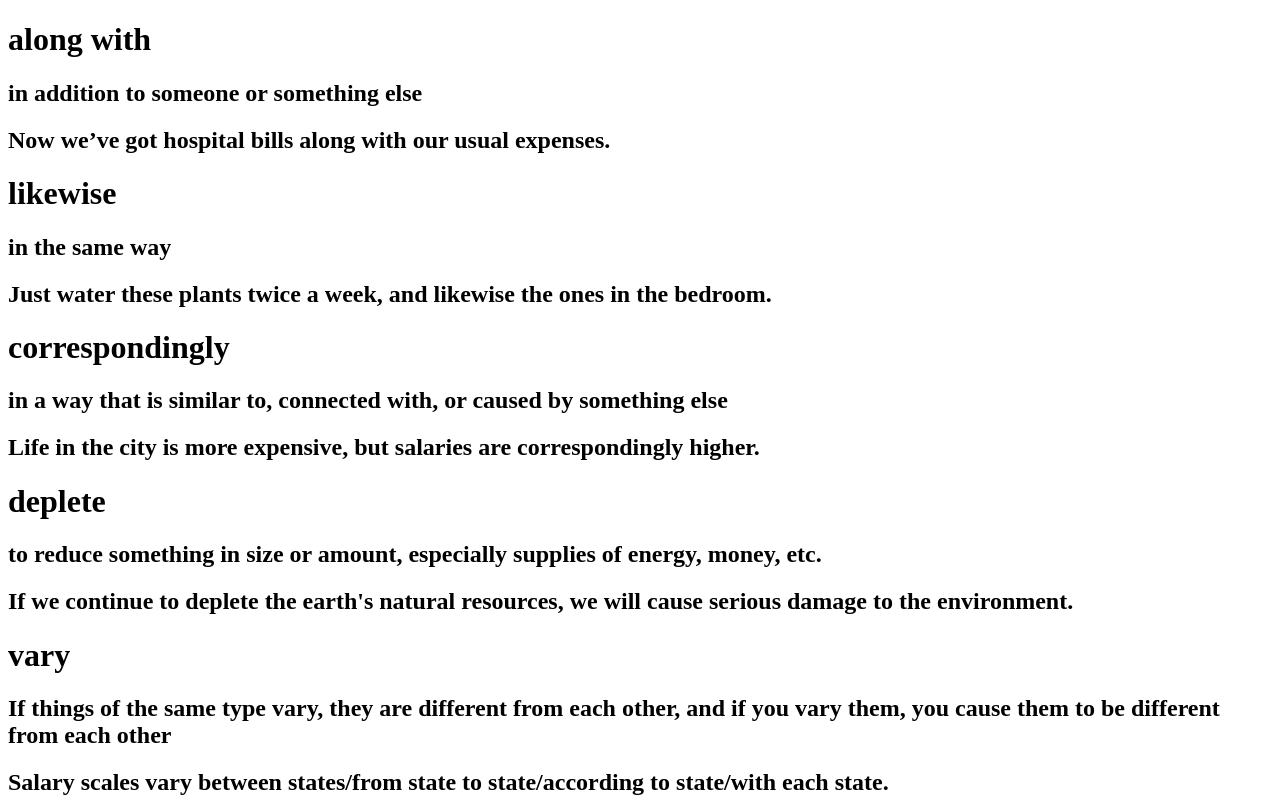
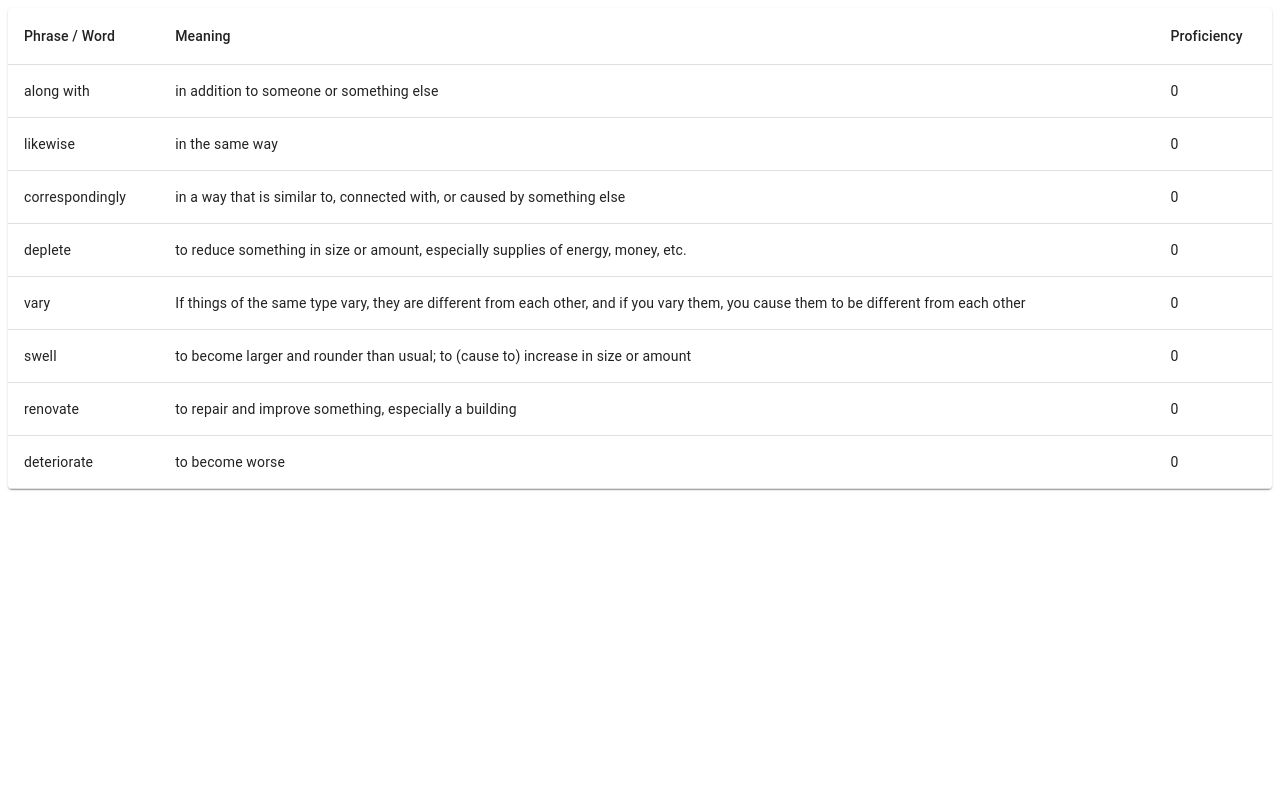
Before and after one commit to benilyxdd/memorize-vocabs, a React (Create React App) app: page / in a window 1280 px wide. Shown: the top 800 px of the page. Built offline with nearby package versions, Linux system fonts and the light colour scheme.

Commit message:
try to render table

```diff
--- a/src/App.tsx
+++ b/src/App.tsx
@@ -1,27 +1,12 @@
 import React from "react";
-import { useSelector } from "react-redux";
 
 import "./App.css";
-import { RootState } from ".";
-import { VocabsListInterface } from "./store/reducers/VocabsData";
+import VocabsListView from "./Pages/VocabsListView/VocabsListView";
 
 function App() {
-	const VocabsList = useSelector<RootState, VocabsListInterface>(
-		(state) => state.VocabsData.VocabsList
-	);
-
 	return (
 		<div className="App">
-			{VocabsList &&
-				VocabsList.map((vocab) => {
-					return (
-						<div key={vocab.word}>
-							<h1>{vocab.word}</h1>
-							<h2>{vocab.meaning}</h2>
-							<h2>{vocab.example}</h2>
-						</div>
-					);
-				})}
+			<VocabsListView />
 		</div>
 	);
 }
--- a/src/Pages/VocabsListView/VocabsListView.tsx
+++ b/src/Pages/VocabsListView/VocabsListView.tsx
@@ -1,11 +1,18 @@
 import React from "react";
+import { useSelector } from "react-redux";
 
 import "./VocabsListView.css";
+import VocabsTable from "../../components/VocabsTable/VocabsTable";
+import { RootState } from "../..";
+import { VocabsListInterface } from "../../store/reducers/VocabsData";
 
 const VocabsListView = () => {
+	const VocabsList = useSelector<RootState, VocabsListInterface>(
+		(state) => state.VocabsData.VocabsList
+	);
 	return (
 		<div>
-			<h1>This is Vocab list view</h1>
+			<VocabsTable vocabsList={VocabsList} />
 		</div>
 	);
 };
```
